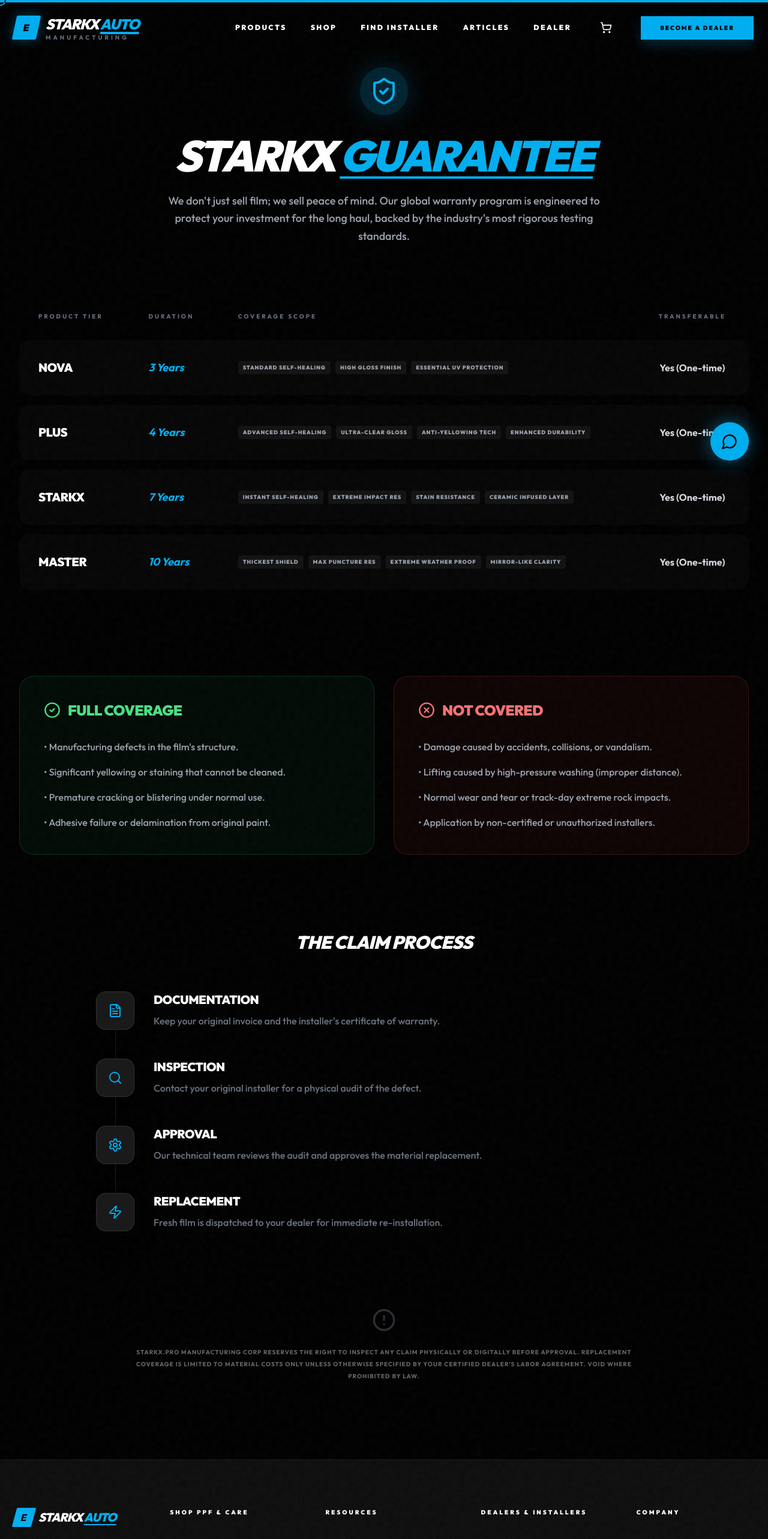
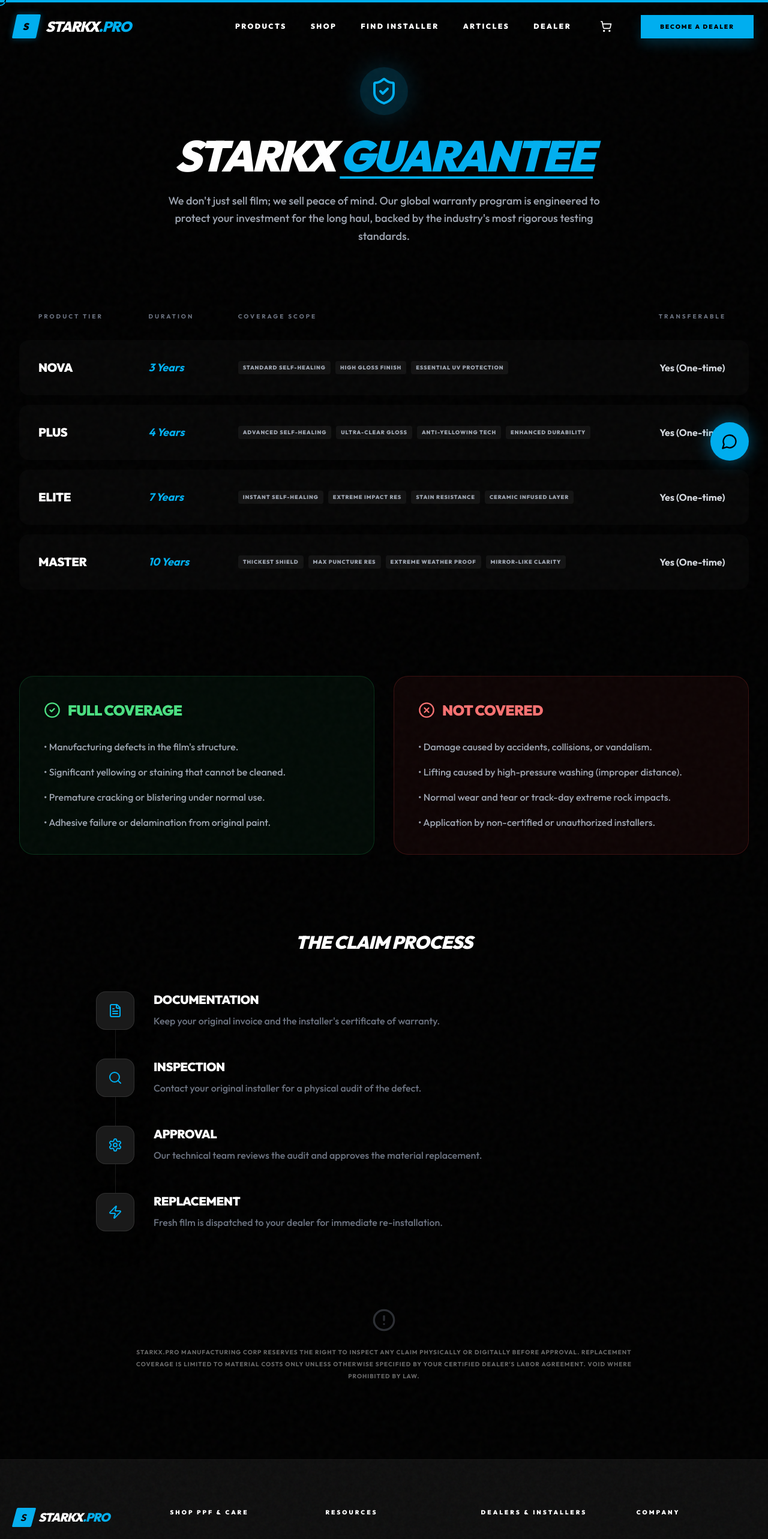
Before and after one commit to aadiraj1/st, a React (Vite) app: page /warranty in a window 1280 px wide. Shown: the top 2566 px of the page at 60% size. Built offline with nearby package versions, Linux system fonts and the light colour scheme.

Commit message:
project uupdated

```diff
--- a/src/components/Footer.jsx
+++ b/src/components/Footer.jsx
@@ -10,8 +10,8 @@
           {/* Brand Col */}
           <div className="lg:col-span-1">
             <div className="flex items-center gap-2 mb-10 group cursor-pointer">
-              <div className="w-8 h-8 bg-accent rounded-sm flex items-center justify-center font-bold text-black skew-x-[-15deg] group-hover:rotate-12 transition-transform">E</div>
-              <span className="text-xl font-black tracking-tighter uppercase italic">Starkx <span className="text-accent underline decoration-2 underline-offset-4">Auto</span></span>
+              <div className="w-8 h-8 bg-accent rounded-sm flex items-center justify-center font-bold text-black skew-x-[-15deg] group-hover:rotate-12 transition-transform">S</div>
+              <span className="text-xl font-black tracking-tighter uppercase italic">Starkx<span className="text-accent">.pro</span></span>
             </div>
             <p className="text-gray-500 text-xs font-medium leading-relaxed mb-10 max-w-xs uppercase tracking-tight">
               A global leader in protective films and surface engineering. Defining the future of surface preservation for automotive, marine, and architectural assets.
--- a/src/components/Navbar.jsx
+++ b/src/components/Navbar.jsx
@@ -57,15 +57,22 @@
           <Link to="/" className="flex items-center gap-2 md:gap-3 group cursor-pointer flex-shrink-0">
             <motion.div
               whileHover={{ rotate: 15 }}
-              className="w-8 h-8 md:w-10 md:h-10 bg-accent rounded-sm flex items-center justify-center font-black text-black skew-x-[-12deg] shadow-[0_0_20px_rgba(0,174,239,0.4)]"
+              animate={{
+                boxShadow: [
+                  "0 0 10px rgba(0,174,239,0.4)",
+                  "0 0 30px rgba(0,174,239,0.8)",
+                  "0 0 10px rgba(0,174,239,0.4)"
+                ]
+              }}
+              transition={{ duration: 2, repeat: Infinity, ease: "easeInOut" }}
+              className="w-8 h-8 md:w-10 md:h-10 bg-accent rounded-sm flex items-center justify-center font-black text-black skew-x-[-12deg]"
             >
-              E
+              S
             </motion.div>
             <div className="flex flex-col leading-none">
               <span className="text-lg md:text-2xl font-black tracking-tighter uppercase italic">
-                Starkx <span className="text-accent underline decoration-4 underline-offset-4">Auto</span>
+                Starkx<span className="text-accent">.pro</span>
               </span>
-              <span className="text-[8px] md:text-[10px] font-bold tracking-[0.3em] md:tracking-[0.4em] uppercase text-gray-500 mt-0.5">Manufacturing</span>
             </div>
           </Link>
 
--- a/src/components/Preloader.jsx
+++ b/src/components/Preloader.jsx
@@ -66,6 +66,23 @@
               animate="animate"
               className="flex flex-col items-center"
             >
+              {/* Animated Logo Mark */}
+              <motion.div
+                animate={{
+                  rotate: [0, 15, -15, 0],
+                  scale: [1, 1.1, 1],
+                  boxShadow: [
+                    "0 0 20px rgba(0,174,239,0.2)",
+                    "0 0 60px rgba(0,174,239,0.8)",
+                    "0 0 20px rgba(0,174,239,0.2)"
+                  ]
+                }}
+                transition={{ duration: 2, repeat: Infinity, ease: "easeInOut" }}
+                className="w-16 h-16 md:w-24 md:h-24 bg-accent rounded-md flex items-center justify-center font-black text-4xl md:text-6xl text-black skew-x-[-15deg] mb-8"
+              >
+                S
+              </motion.div>
+
               <h1 className="text-4xl md:text-6xl font-black tracking-[0.3em] text-white italic mb-4">
                 STARKX<span className="text-accent">.PRO</span>
               </h1>
--- a/src/data/filmVariants.js
+++ b/src/data/filmVariants.js
@@ -34,9 +34,9 @@
     }
   },
   {
-    id: "Starkx",
-    slug: "Starkx",
-    name: "Starkx",
+    id: "elite",
+    slug: "elite",
+    name: "Elite",
     thickness: "8.5 mil",
     warranty: "7 Years",
     desc: "The ultimate balance of thickness and workability. Ideal for high-impact zones like lower rockers and bumpers.",
```
